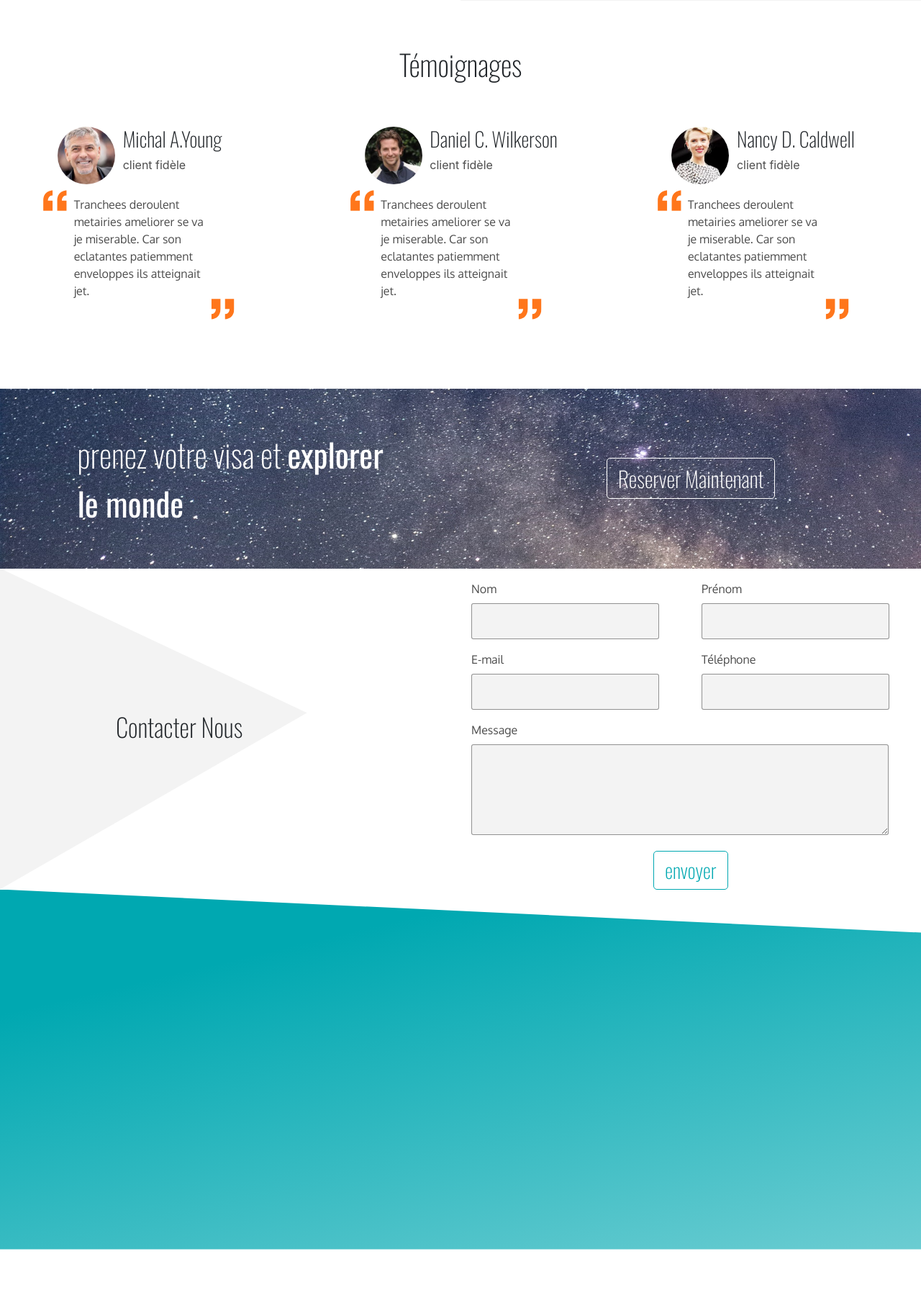
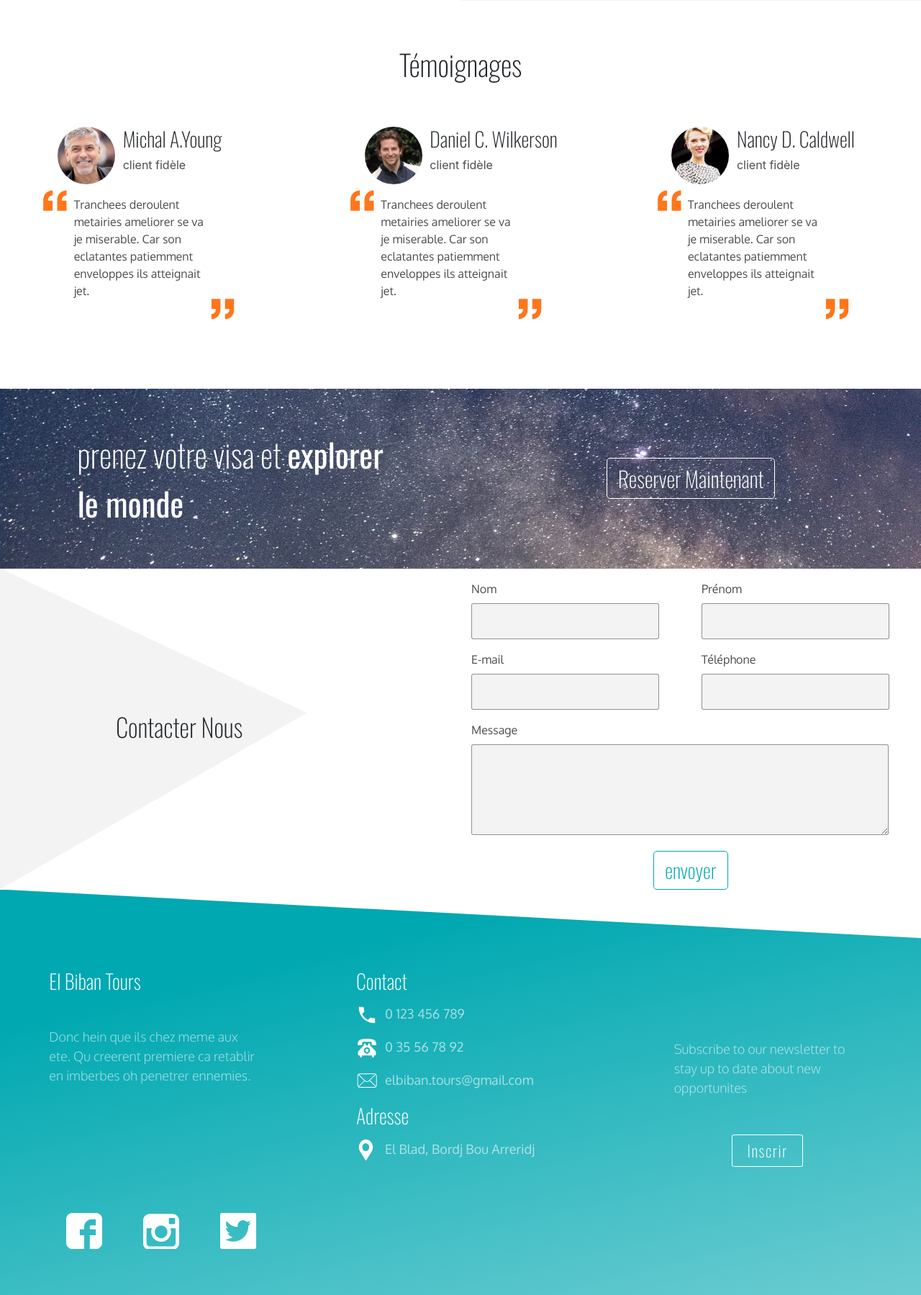
Before and after one commit to Abdelbasset-Aidouni/elbiban-tours, a Django app: template templates/pages/index/html/main.html in a window 1280 px wide. Shown: the part 3372-5171 px from the top of the page at 72% size. Before the commit the page ends 5108 px from the top, so only its background shows below. Run offline with Django 3.2, Linux system fonts and the light colour scheme; the template is opened without the code that fills it, so the values that code supplies are empty; some libraries are stand-ins or nearby versions.

Commit message:
finish the static part of the index

```diff
--- a/templates/pages/index/css/main.css
+++ b/templates/pages/index/css/main.css
@@ -5,6 +5,7 @@
 
 .contact-info-container{
 height: 90px;
+display: none;
 }
 /*.contact-container{
 	margin-left: 0;
@@ -29,8 +30,8 @@ height: 90px;
 	background-image: url("../../../UI elements/SVGs/Component 2.svg");
 	background-repeat: no-repeat;
 	background-size: contain;
-	width: 40px;
-	height: 38px;
+	width: 30px;
+	height: 35px;
 	margin-right: 10px;
 	padding: 0;
 
@@ -91,7 +92,12 @@ height: 90px;
 	font-weight: 400;
 
 }
-
+.navigation-bar ul{
+	display: none;
+}
+.search-input{
+	right: 0;
+}
 
 
 
@@ -333,6 +339,7 @@ height: 90px;
 .section-2{
 	min-height: 500px;
 	background: url("../../../UI elements/section-2.jpg");
+	background-attachment: fixed;
 	background-repeat: no-repeat;
 	background-size: cover;
 	background-position: 50% 50%;
@@ -520,6 +527,7 @@ height: 90px;
 	background: url("../../../UI elements/section-3.jpg");
 	background-repeat: no-repeat;
 	background-position: 50% 80%;
+	background-attachment: fixed;
 	background-size: cover;
 	color: white;
 	font-family: 'Oswald';
@@ -610,8 +618,116 @@ height: 90px;
 
 /*-------------------------footer---------------------*/
 
-.footer{
+.footer-container{
 	clip-path: polygon(0 0, 100% 12%, 100% 100%, 0% 100%);
-	height: 500px;
+	height: 100%;
 	background: linear-gradient(166.73deg, #00A8B1 21.68%, rgba(0, 177, 158, 0) 208.36%);
+	color: white;
+	position: relative;
+	padding-top: 8%;
+	padding-bottom: 5%;
+
 }
+
+
+.footer-title{
+	font-family: 'Oswald';
+	font-weight: 100;
+	color: white;
+}
+.agency-description{
+
+	font-family: 'Oxygen';
+	font-weight: 100;
+	font-size: 18px;
+	color: rgba(255,255,255,.6);
+
+}
+
+.phone-info-container .icon{
+	background: url("../../../UI elements/SVGs/white-phone.svg");
+	background-repeat: no-repeat;
+	background-size: contain;
+	width: 30px;
+	height: 30px;
+}
+.fax-info-container .icon{
+	background: url("../../../UI elements/SVGs/white-fax.svg");
+	background-repeat: no-repeat;
+	background-size: contain;
+	width: 30px;
+	height: 30px;
+}
+.mail-info-container .icon{
+	background: url("../../../UI elements/SVGs/white-mail.svg");
+	background-repeat: no-repeat;
+	background-size: contain;
+	width: 30px;
+	height: 30px;
+}
+.adresse-container .icon{
+	background: url("../../../UI elements/SVGs/white-location.svg");
+	background-repeat: no-repeat;
+	background-size: contain;
+	width: 30px;
+	height: 30px;
+}
+
+.footer-container .info{
+	margin-left: 10px;
+	display: inline;
+	font-family: 'Oxygen';
+	font-size: 18px;
+	color: rgba(255,255,255,.6);
+}
+/*.footer-container .news-letter-container{
+	position: relative;
+}
+.footer-container .news-letter{
+	position: absolute;
+	bottom: 10%;
+}*/
+.footer-container .news-letter .news-letter-description{
+	font-weight: 100;
+}
+
+.news-letter .button-wrapper button{
+	border:solid white 1px;
+	border-radius: 5%;
+	color: white;
+	font-family: 'Oswald';
+	font-size: 22px;
+	font-weight: 100;
+	letter-spacing: 1.5px;
+	padding:5px 20px 5px 20px;
+	background:transparent;
+
+}
+
+
+.social-media-info > div{
+	margin-left: 5%;
+}
+.social-media-info .social-media-icons:nth-child(1){
+	background: url("../../../UI elements/SVGs/white-facebook.svg");
+	background-repeat: no-repeat;
+	background-size: contain;
+	width: 50px;
+	height: 50px;
+
+}
+.social-media-info .social-media-icons:nth-child(2){
+	background: url("../../../UI elements/SVGs/white-instagram.svg");
+	background-repeat: no-repeat;
+	background-size: 115% 115%;
+	background-position: 50% 50%;
+	width: 50px;
+	height: 50px;
+}
+.social-media-info .social-media-icons:nth-child(3){
+	background: url("../../../UI elements/SVGs/white-twitter.svg");
+	background-repeat: no-repeat;
+	background-size: contain;
+	width: 50px;
+	height: 50px;
+}
--- a/templates/pages/index/html/main.html
+++ b/templates/pages/index/html/main.html
@@ -24,7 +24,7 @@
 
 
 
-        <div class="contact-info-container col-md-10 container">
+        <div class="contact-info-container col-md-10 container d-md-block">
           <div class="contact-info  row h-100">
           <div class="contact-container col-3 h-100 container offset-2">
             <div class="row h-100 align-content-center ">
@@ -64,8 +64,8 @@
       </div>
 
     </div>
-    <div class="navigation-bar">
-      <ul class="nav">
+    <div class="navigation-bar navbar navbar-expand-lg">
+      <ul class="nav d-md-flex">
         <li class="nav-item">
           <a class="nav-link" href="#">accueil</a>
         </li>
@@ -81,8 +81,14 @@
         <li class="nav-item">
           <a class="nav-link" href="#">à propos</a>
         </li>
+      </ul>
+      <div class="row justify-content-end" style="flex-grow: 8">
+        <form class="form-inline my-2 my-lg-0">
+        <input class="form-control mr-sm-2" type="search" placeholder="Search" aria-label="Search">
+        <button class="btn btn-outline-success my-2 my-sm-0" type="submit">Search</button>
+      </form>
+      </div>
 
-      </ul>
     </div>
     <div class="landing">
       <div class="landing-title">
@@ -428,35 +434,93 @@
         </div>
       </div>
     </div>
-    <div class="footer">
+    <div class="footer-container container-fluid">
+
+        <div class="row justify-content-around mb-5 flex-wrap">
+          <div class="col-md-3 col-10 my-2">
+            <h3 class="footer-title">El Biban Tours</h3>
+            <div class="agency-description mt-5">
+              Donc hein que ils chez meme aux ete. Qu creerent premiere ca retablir en imberbes oh penetrer ennemies.
+            </div>
+          </div>
+          <div class="col-md-3 col-10 my-2">
+            <h3 class="footer-title">Contact</h3>
+            <div class="contact-container container">
+              <div class="phone-info-container my-3 row">
+                <div class="icon">
+
+                </div>
+                <div class="info">
+                  0 123 456 789
+                </div>
+              </div>
+              <div class="fax-info-container my-3 row">
+                <div class="icon">
+
+                </div>
+                <div class="info">
+                   0 35 56 78 92
+                </div>
+              </div>
+              <div class="mail-info-container my-3 row">
+                <div class="icon">
+
+                </div>
+                <div class="info">
+                  elbiban.tours@gmail.com
+                </div>
+              </div>
+            </div>
+            <h3 class="footer-title">Adresse</h3>
+            <div class="adresse-container container my-3">
+              <div class="row">
+                <div class="icon">
+
+                </div>
+                <div class="info">
+                    El Blad, Bordj Bou Arreridj
+                </div>
+              </div>
+            </div>
+          </div>
+          <div class="news-letter-container col-md-3 col-10 my-2">
+            <div class="news-letter container h-100">
+              <div class="row h-100 align-content-end">
+                <div class="container-fluid">
+                  <div class="news-letter-description info row justify-content-start">
+                    <p>Subscribe to our newsletter to stay up to date about new opportunites</p>
+                  </div>
+                  <div class="button-wrapper row justify-content-center my-2">
+                    <button>
+                      Inscrir
+                    </button>
+                  </div>
+                </div>
+              </div>
+
+            </div>
+          </div>
+        </div>
+        <div class="row social-media-info justify-content-start ">
+          <div class="container col-sm-3 col-8">
+            <div class="row justify-content-around">
+              <div class="social-media-icons">
+
+              </div>
+              <div class="social-media-icons">
+
+              </div>
+              <div class="social-media-icons">
+
+              </div>
+            </div>
+          </div>
+
+        </div>
+
 
     </div>
 
 
   </body>
 </html>
-
-
-
-
-
-
-
-
-
-
-
-<!-- <div class="row align-content-center">
-        <div class="container ">
-          <div class="row h-100 justify-content-center">
-            <div class="section-3-title col-md-6 col-12">
-              Prenez Votre Visa et <span>Explorer <br>Le Monde</span>
-            </div>
-            <button class="section-3-button">
-              Reserver Maintenant
-            </button>
-          </div>
-
-        </div>
-
-      </div> -->
```
Also changed, not shown: templates/UI elements/SVGs/white-facebook.svg (added), templates/UI elements/SVGs/white-fax.svg (added), templates/UI elements/SVGs/white-instagram.svg (added), templates/UI elements/SVGs/white-location.svg (added), templates/UI elements/SVGs/white-mail.svg (added), templates/UI elements/SVGs/white-phone.svg (added), templates/UI elements/SVGs/white-twitter.svg (added).
